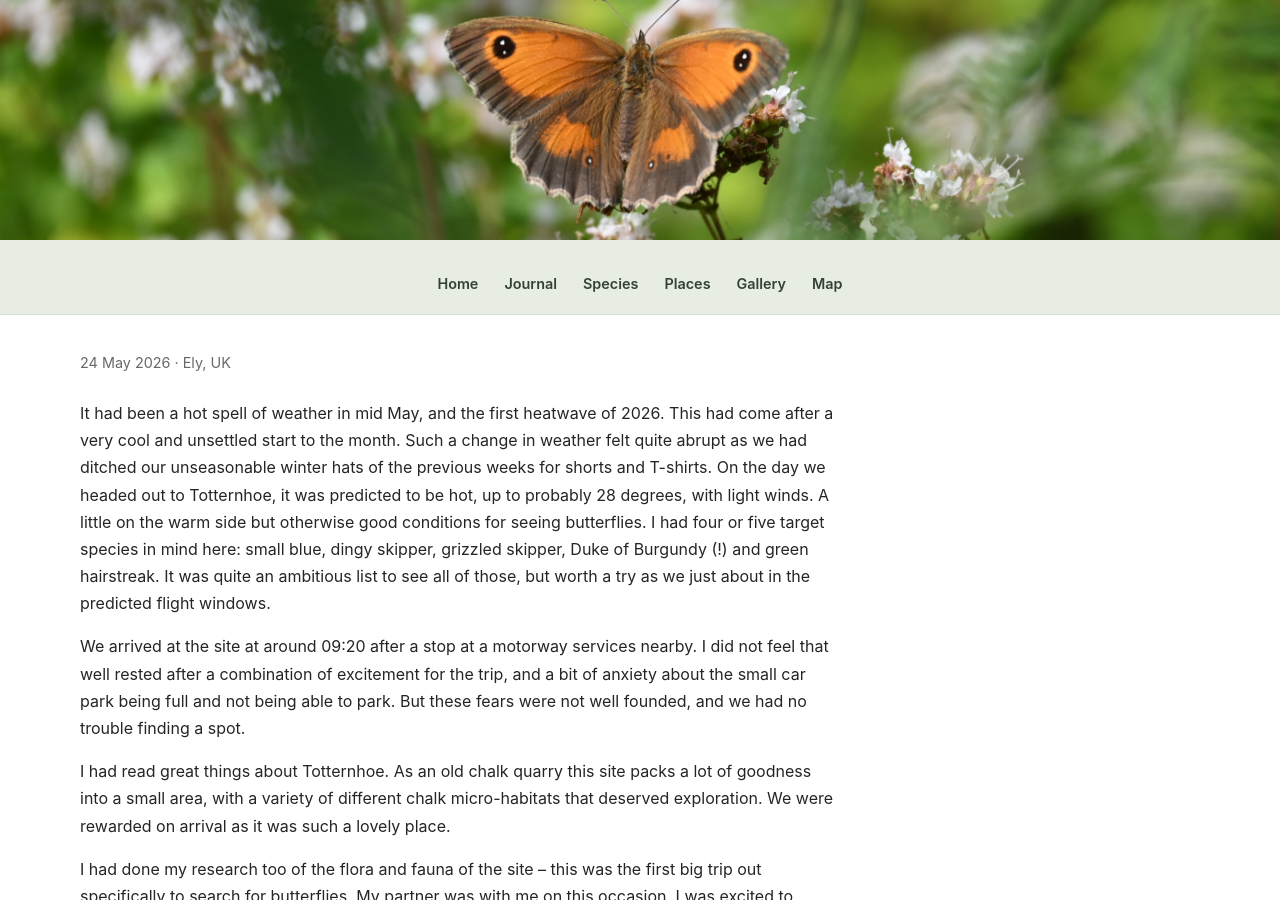
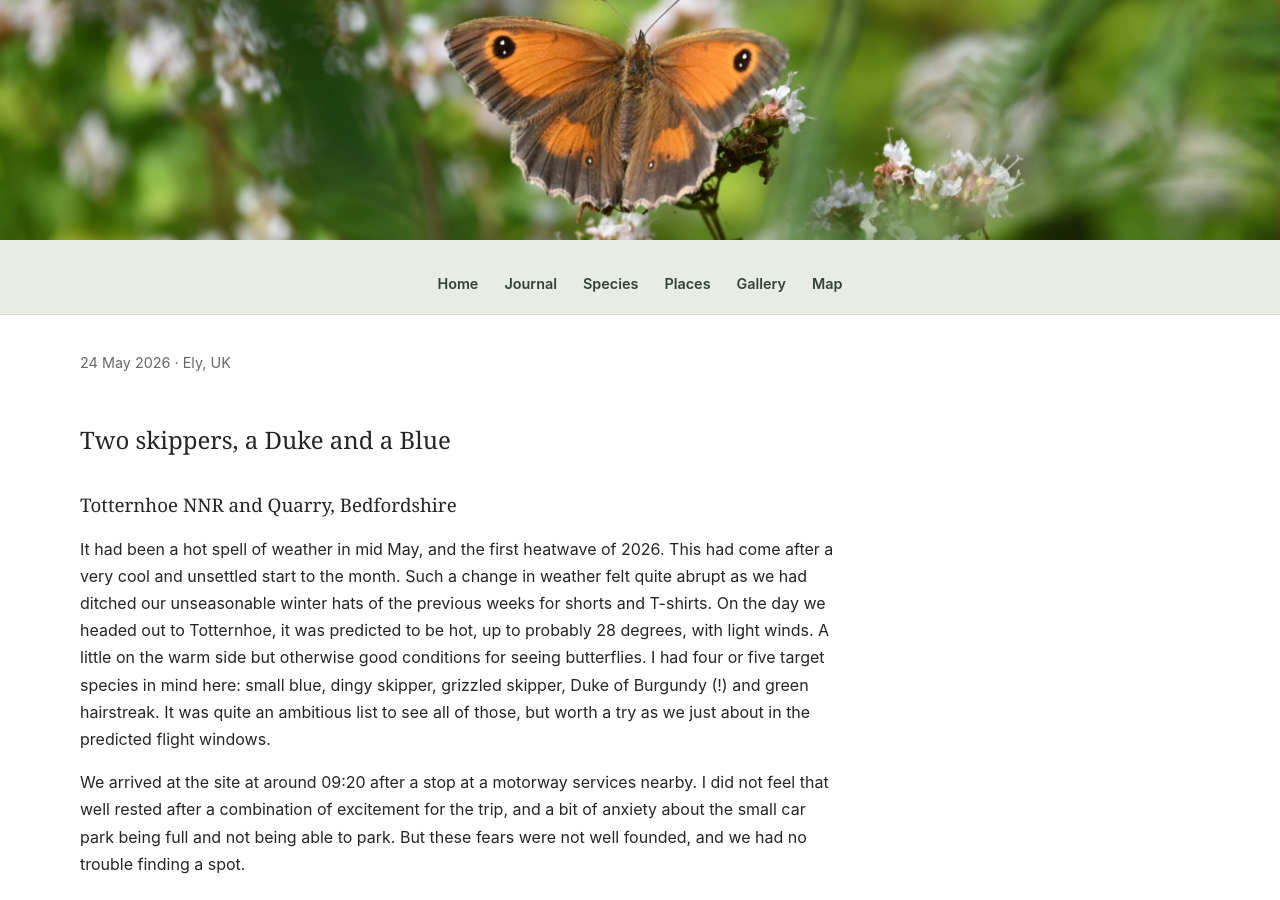
Before and after one commit to christhaxter/butterfly-diaries, a Jekyll site: the page built from _posts/2026-05-24-Totternhoe.md, in a window 1280 px wide and 900 px high. Built offline with Jekyll 4.4.1, drawn with Linux system fonts in a browser that asks for light colours.

Commit message:
Updated Toternhow post

```diff
--- a/_posts/2026-05-24-Totternhoe.md
+++ b/_posts/2026-05-24-Totternhoe.md
@@ -1,6 +1,6 @@
 ---
 layout: default
-title: "A Duke, Two Skippers and a Blue"
+title: "Two skippers, a Duke and a Blue"
 date: 2026-05-24
 location: "Totternhoe NNR and Quarry, Bedfordshire"
 ---
@@ -10,6 +10,9 @@ location: "Totternhoe NNR and Quarry, Bedfordshire"
 </p>
 
 <div class="post-content" markdown="1">
+
+## Two skippers, a Duke and a Blue
+### Totternhoe NNR and Quarry, Bedfordshire
 
 It had been a hot spell of weather in mid May, and the first heatwave of 2026.
 This had come after a very cool and unsettled start to the month. Such a change in weather
@@ -280,10 +283,10 @@ Dunstable Downs since I was a kid, where I flew kites with my parents. This adde
 dimension of memory reflection and nostalgia to the day.
 
 <figure class="report-photo-stack">
-  <img src="/butterfly-diaries/assets/images/totternhoe/Dunstable_tables.jpg"
+  <img src="/butterfly-diaries/assets/images/Totternhoe/Dunstable_tables.jpg"
        alt="First photograph">
 
-  <img src="/butterfly-diaries/assets/images/totternhoe/Dunstable_buildings.jpg"
+  <img src="/butterfly-diaries/assets/images/Totternhoe/Dunstable_buildings.jpg"
        alt="Second photograph">
 
   <figcaption>Dunstable Downs, National Trust</figcaption>
@@ -294,10 +297,10 @@ variety), we headed off, with our appetite fully whetted for other butterfly adv
 to come.
 
 <figure class="report-photo-stack">
-  <img src="/butterfly-diaries/assets/images/totternhoe/Man_with_kite.jpg"
+  <img src="/butterfly-diaries/assets/images/Totternhoe/Man_with_kite.jpg"
        alt="Human kites">
 
-  <img src="/butterfly-diaries/assets/images/totternhoe/Red_kite_poor.jpg"
+  <img src="/butterfly-diaries/assets/images/Totternhoe/Red_kite_poor.jpg"
        alt="Red kites">
 
   <figcaption>Kites of both the bird and human variety at Dunstable Downs</figcaption>
```
